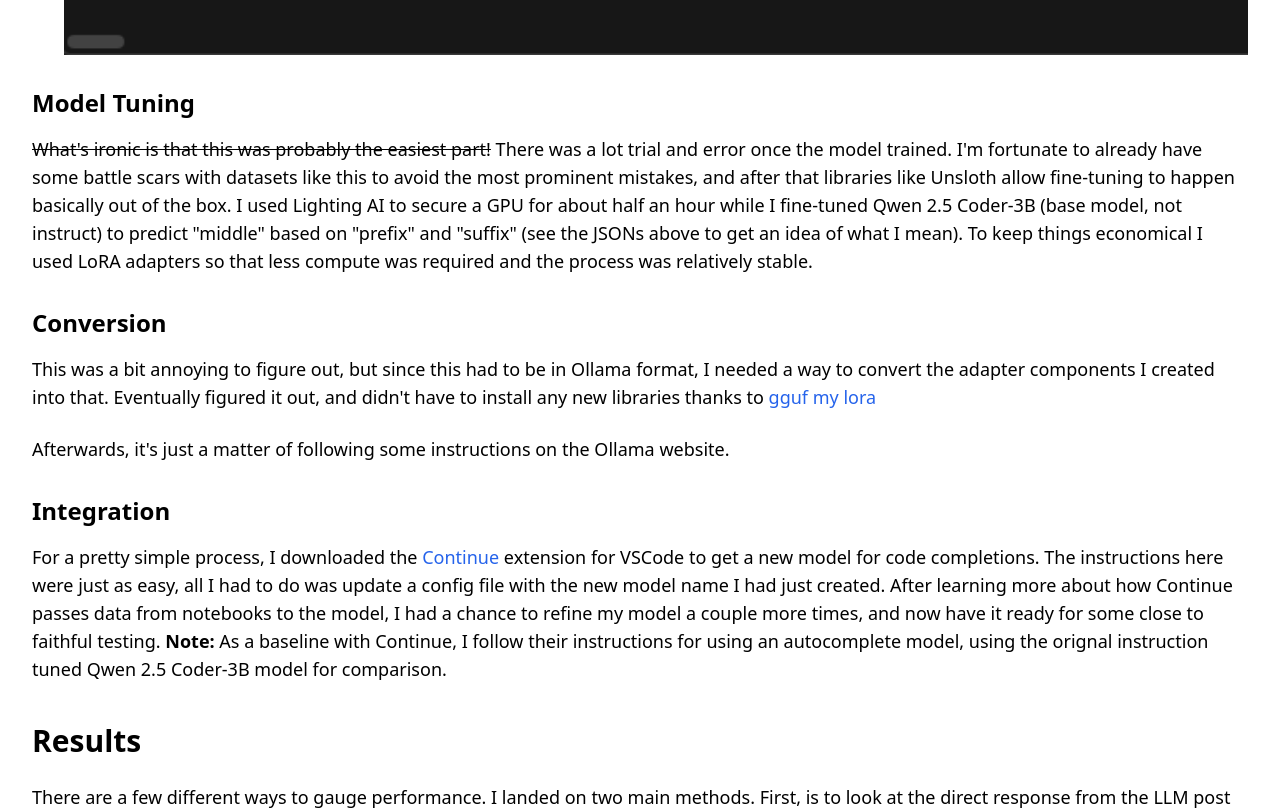
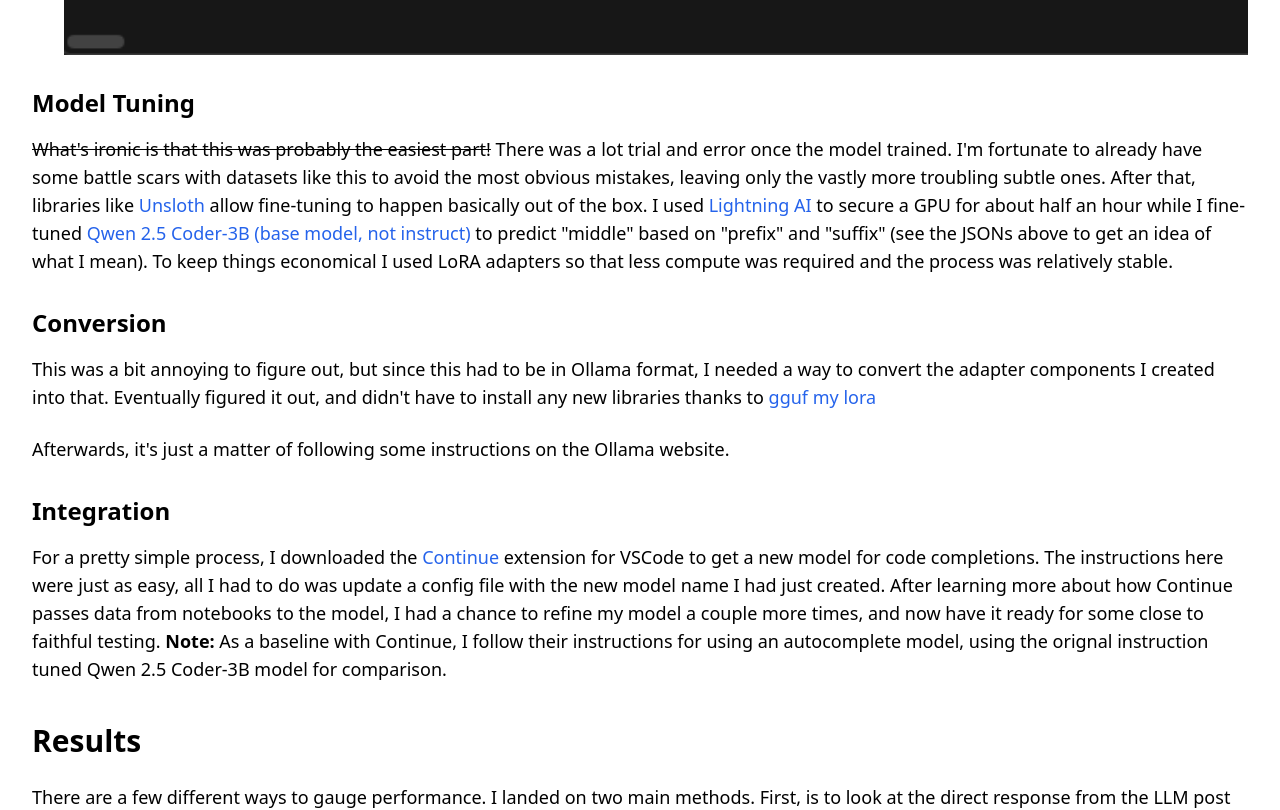
Before and after one commit to nkasmanoff/nkasmanoff.github.io, a React (Create React App) app: page /#/blog/notebook-copilot in a window 1280 px wide. Shown: the part 2620-3430 px from the top of the page. Built offline with nearby package versions, Linux system fonts and the light colour scheme.

Commit message:
post grammar

```diff
--- a/src/posts/first-post.js
+++ b/src/posts/first-post.js
@@ -131,13 +131,30 @@
             <p class="mb-6">
                 <s>What's ironic is that this was probably the easiest part!</s> There was a lot
                 trial and error once the model trained. I'm fortunate to already have some battle
-                scars with datasets like this to avoid the most prominent mistakes, and after that
-                libraries like Unsloth allow fine-tuning to happen basically out of the box. I used
-                Lighting AI to secure a GPU for about half an hour while I fine-tuned Qwen 2.5
-                Coder-3B (base model, not instruct) to predict "middle" based on "prefix" and
-                "suffix" (see the JSONs above to get an idea of what I mean). To keep things
-                economical I used LoRA adapters so that less compute was required and the process
-                was relatively stable.
+                scars with datasets like this to avoid the most obvious mistakes, leaving only the
+                vastly more troubling subtle ones. After that, libraries like{' '}
+                <a href="https://unsloth.ai/" target="_blank" class="text-blue-600 hover:underline">
+                    Unsloth
+                </a>{' '}
+                allow fine-tuning to happen basically out of the box. I used{' '}
+                <a
+                    href="https://lightning.ai/"
+                    target="_blank"
+                    class="text-blue-600 hover:underline"
+                >
+                    Lightning AI
+                </a>{' '}
+                to secure a GPU for about half an hour while I fine-tuned{' '}
+                <a
+                    href="https://huggingface.co/Qwen/Qwen2.5-Coder-3B"
+                    target="_blank"
+                    class="text-blue-600 hover:underline"
+                >
+                    Qwen 2.5 Coder-3B (base model, not instruct)
+                </a>{' '}
+                to predict "middle" based on "prefix" and "suffix" (see the JSONs above to get an
+                idea of what I mean). To keep things economical I used LoRA adapters so that less
+                compute was required and the process was relatively stable.
             </p>
             <h3 class="text-2xl font-semibold mt-8 mb-4">Conversion</h3>
             <p class="mb-6">
@@ -321,6 +338,10 @@
                     </a>{' '}
                     for insightful discussions with colleagues and the motivation to do this
                 </li>
+                <li class="mb-4">
+                    And lastly, basically anything linked to from this post. Lots of inspiration to
+                    build!
+                </li>
             </ul>
             <h2 class="text-3xl font-semibold mt-10 mb-6">Before I Let You Go...</h2>
             <p class="mb-6">
```
